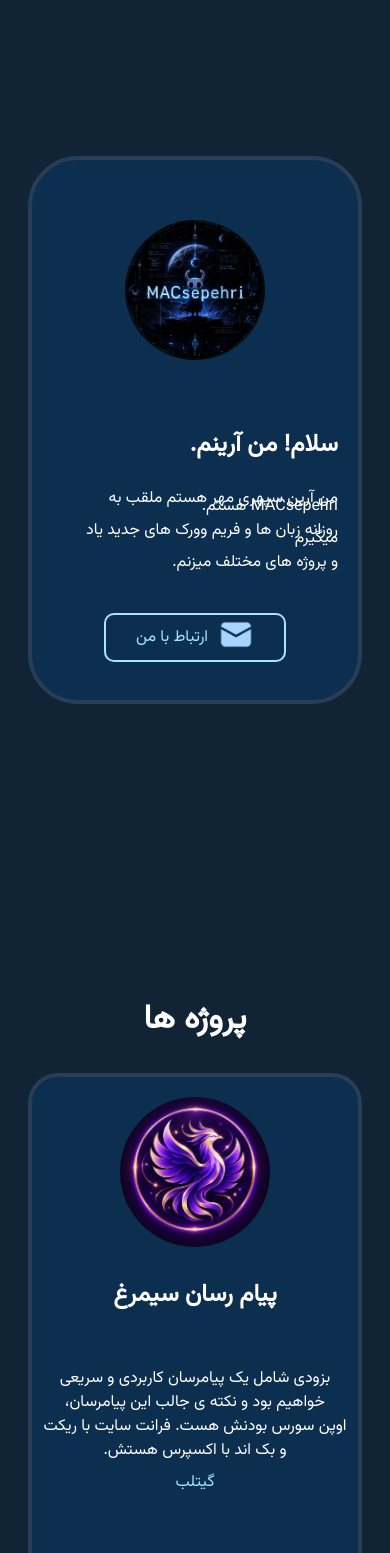
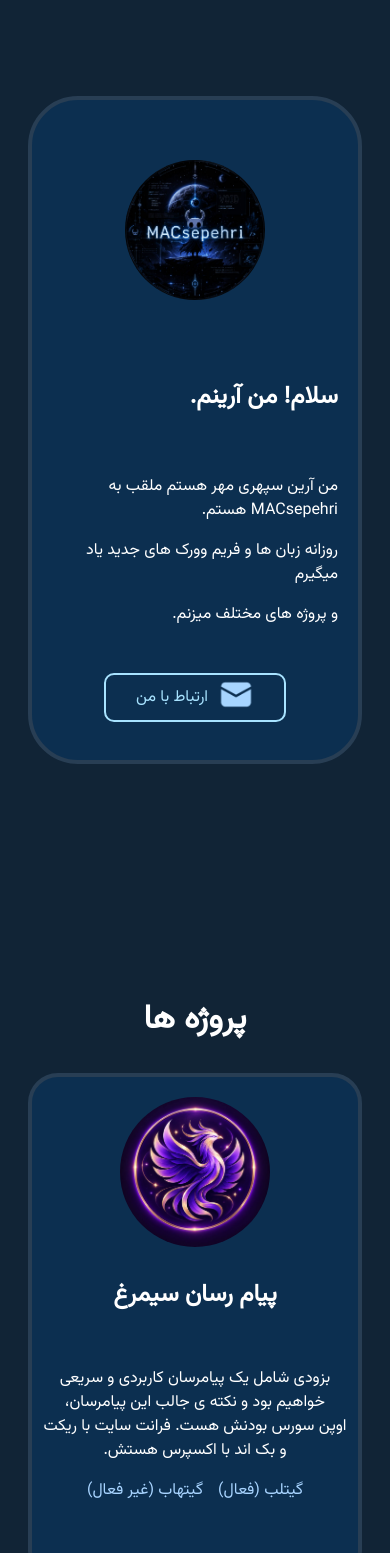
Before and after one commit to MACsepehri/macsepehri.github.io, a React (Vite) app: page / in a window 390 px wide. Shown: the top 1553 px of the page. Built offline with nearby package versions, Linux system fonts and the light colour scheme.

Commit message:
Made site fully responsiveg

```diff
--- a/public/style/StyleComponents.jsx
+++ b/public/style/StyleComponents.jsx
@@ -64,6 +64,9 @@ export const ContactLink = styled.a`
     text-decoration: none;
     border-radius: 10px;
     gap: 10px;
+    &:hover {
+        text-decoration: none;
+    }
 `
 export const EmailIcon = styled.img`
     max-width: 36px;
--- a/public/style/base.css
+++ b/public/style/base.css
@@ -1,8 +1,31 @@
 a {
-    text-underline-offset: 6px;
+    text-underline-offset: 8px;
     text-decoration: none;
-    color: #a8e3ff
+    color: #a8d4ff
 }
 a:hover {
     text-decoration: underline;
 }
+.HeaderContent {
+    text-align: right;
+    line-height: 0.5;
+}
+.ProjectContent {
+    line-height: 0.5;
+}
+@media (max-width: 473px) {
+    .HeaderContent { line-height: 1.5; }
+}
+@media (max-width: 369px) {
+    .ProjectContent {
+        line-height: 1.5;
+    }
+    .ProjectBox {
+        padding-bottom: 100px;
+    }
+}
+@media (max-width: 310px) {
+    .ProjectBox {
+        padding-bottom: 150px;
+    }
+}
--- a/src/components/BodyPart1.jsx
+++ b/src/components/BodyPart1.jsx
@@ -7,16 +7,19 @@ export default function BodyPart1() {
                 <SectionContent style={{display:'flex',flexDirection:'column',justifyContent:'center',textAlign:'center'}}>
                     <h2 style={{fontSize:'33px'}}>پروژه ها</h2>
                     <FlexBox>
-                        <ProjectBox>
+                        <ProjectBox className="ProjectBox">
                             <ProjectBoxContent>
                                 <ProjectImage src="files/simorghmessanger.png" />
                                 <h2>پیام رسان سیمرغ</h2><br />
-                                <div style={{lineHeight:'0.5'}}>
+                                <div className="ProjectContent">
                                     <p>بزودی شامل یک پیامرسان کاربردی و سریعی</p>
                                     <p>خواهیم بود و نکته ی جالب این پیامرسان،</p>
                                     <p>اوپن سورس بودنش هست. فرانت سایت با ریکت</p>
-                                    <p>و بک اند با اکسپرس هستش.</p><br />
-                                    <a href="https://gitlab.chabokan.net/artin231/simorghmessenger" target="_blank">گیتلب</a>
+                                    <p>و بک اند با اکسپرس هستش.</p><br /><br />
+                                    <FlexBox style={{gap:'15px'}}>
+                                        <a href="https://gitlab.chabokan.net/artin231/simorghmessenger" target="_blank">گیتلب (فعال)</a>
+                                        <a href="https://github.com/artin231/simorghmessenger" target="_blank">گیتهاب (غیر فعال)</a>
+                                    </FlexBox>
                                 </div>
                             </ProjectBoxContent>
                         </ProjectBox>
--- a/src/components/Header.jsx
+++ b/src/components/Header.jsx
@@ -9,7 +9,7 @@ export default function Header() {
                         <div>
                             <Favicon src="favicon.png" alt="Favicon" />
                         </div>
-                        <div style={{lineHeight:'0.5',textAlign:'right'}}>
+                        <div className="HeaderContent">
                             <h1>سلام! من آرینم.</h1><br />
                             <p>من آرین سپهری مهر هستم ملقب به MACsepehri هستم.</p>
                             <p>روزانه زبان ها و فریم وورک های جدید یاد میگیرم</p>
```
